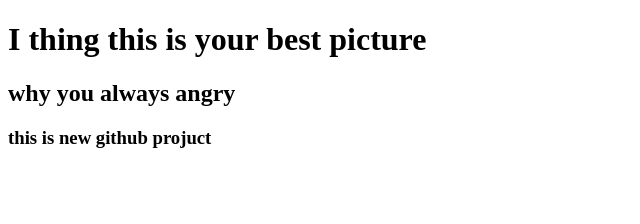
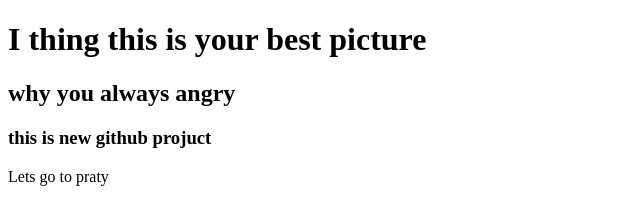
Before and after one commit to Ashraful2601/my-new-projuct, a plain HTML site: page index.html in a window 1280 px wide. Shown: the whole page, without its empty margins (0-640 px from the left). Drawn offline with Linux system fonts and the light colour scheme.

Commit message:
lests party

```diff
--- a/index.html
+++ b/index.html
@@ -9,5 +9,6 @@
     <h1>I thing this is your best picture</h1>
     <h2>why you always angry</h2>
     <h3>this is new github projuct</h3>
+    <p>Lets go to praty</p>
 </body>
 </html>
```
